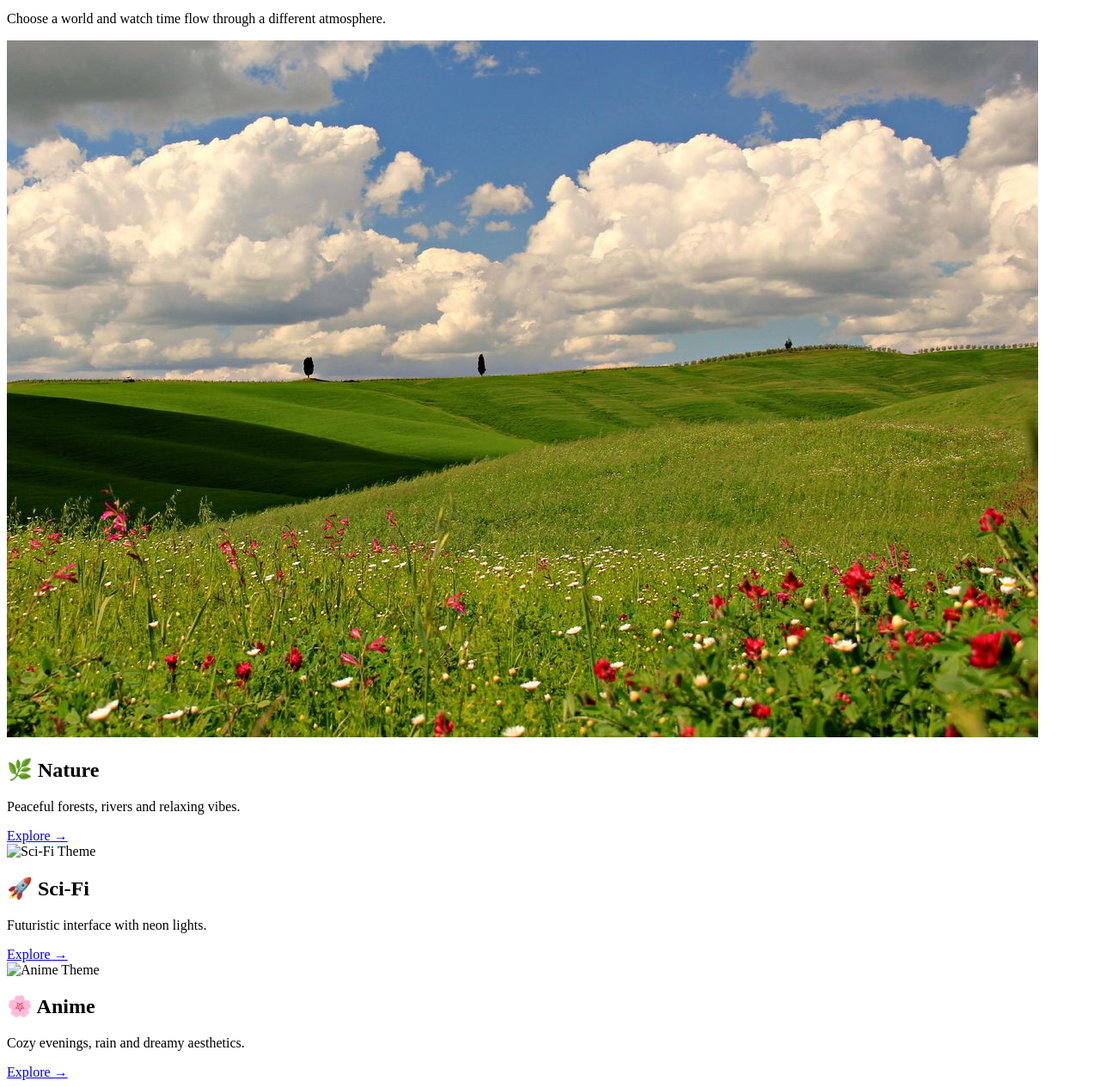
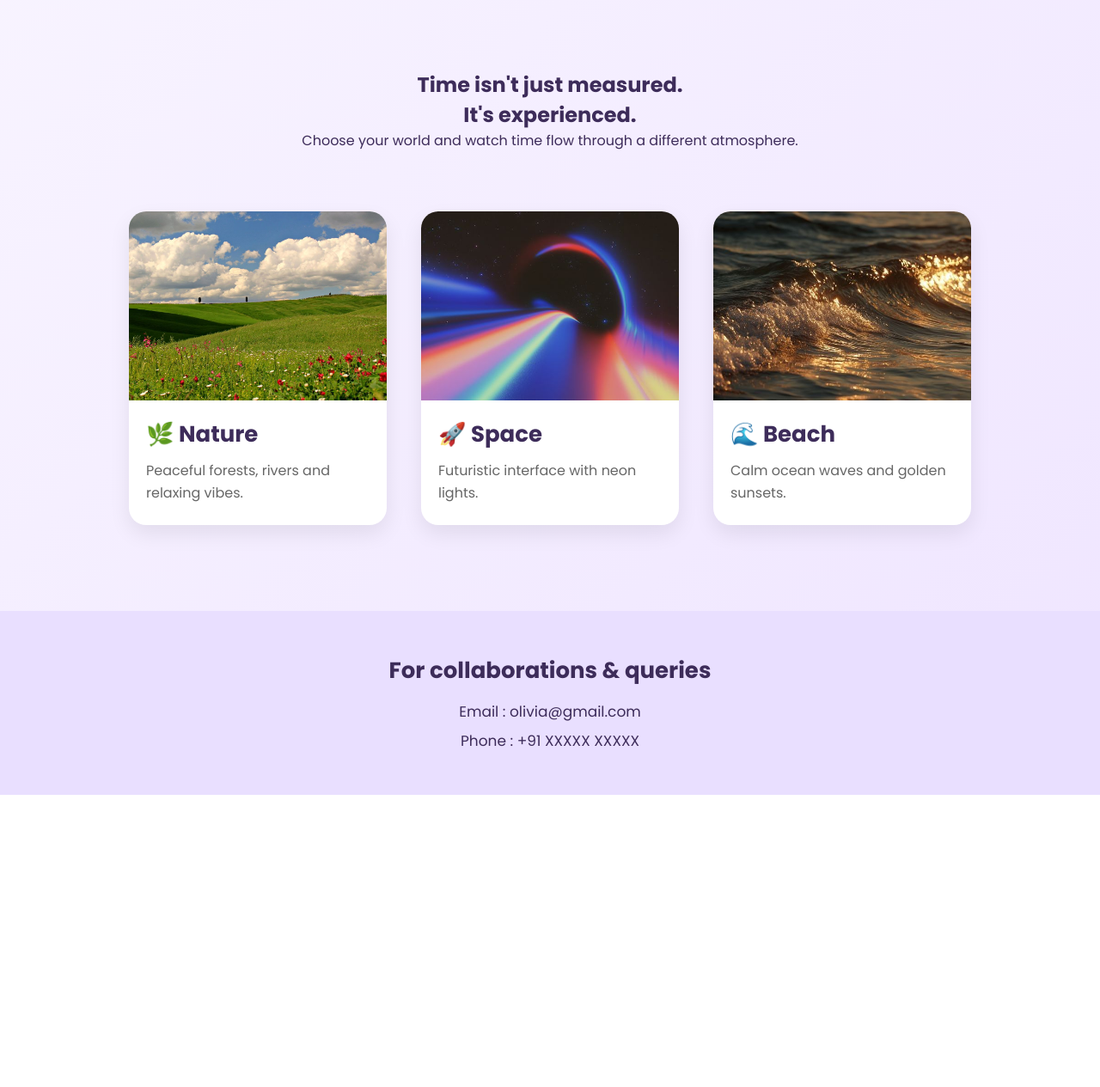
Before and after one commit to Janis8111/digiclock, a plain HTML site: page index.html in a window 1280 px wide. Shown: the part 119-1384 px from the top of the page at 86% size. After the commit the page ends 1044 px from the top, so only its background shows below. Drawn offline with Linux system fonts and the light colour scheme.

Commit message:
sep files

```diff
--- a/index.html
+++ b/index.html
@@ -2,6 +2,7 @@
 <html lang="en">
 
 <head>
+
     <meta charset="UTF-8">
     <meta name="viewport" content="width=device-width, initial-scale=1.0">
 
@@ -10,88 +11,100 @@
     <!-- Google Font -->
     <link href="https://fonts.googleapis.com/css2?family=Poppins:wght@300;400;600;700&display=swap" rel="stylesheet">
 
-    <!-- CSS File -->
+    <!-- CSS -->
     <link rel="stylesheet" href="style.css">
+
 </head>
 
 <body>
 
-    <!-- Main Container -->
-    <div class="container">
+    <!-- Logo -->
 
-        <!-- App Name -->
     <header>
 
         <h1 class="logo">Chronoscape</h1>
 
-            <p class="tagline">
+    </header>
+
+
+    <!-- Hero Section -->
+
+    <section class="hero">
+
+        <h2>
             Time isn't just measured.<br>
             It's experienced.
+        </h2>
+
+        <p>
+            Choose your world and watch time flow through a different atmosphere.
         </p>
 
-            <p class="description">
-                Choose a world and watch time flow through a different atmosphere.
-            </p>
+    </section>
 
-        </header>
 
     <!-- Theme Cards -->
+
     <section class="cards">
 
-            <!-- Nature Card -->
-            <div class="card">
+        <!-- Nature -->
 
-                <img src="images/nature.jpg" alt="Nature Theme">
+        <a href="nature.html" class="card nature-card">
 
-                <h2>🌿 Nature</h2>
+            <img src="images/nature.jpg" alt="Nature">
+
+            <h3>🌿 Nature</h3>
 
             <p>
                 Peaceful forests, rivers and relaxing vibes.
             </p>
 
-                <a href="nature.html" class="btn">
-                    Explore →
         </a>
 
-            </div>
 
-            <!-- Sci-Fi Card -->
-            <div class="card">
+        <!-- Space -->
 
-                <img src="images/scifi.jpg" alt="Sci-Fi Theme">
+        <a href="scifi.html" class="card space-card">
 
-                <h2>🚀 Sci-Fi</h2>
+            <img src="images/space.jpg" alt="Space">
+
+            <h3>🚀 Space</h3>
 
             <p>
                 Futuristic interface with neon lights.
             </p>
 
-                <a href="scifi.html" class="btn">
-                    Explore →
         </a>
 
-            </div>
 
-            <!-- Anime Card -->
-            <div class="card">
+        <!-- Beach -->
 
-                <img src="images/anime.jpg" alt="Anime Theme">
+        <a href="beach.html" class="card beach-card">
 
-                <h2>🌸 Anime</h2>
+            <img src="images/beach.jpg" alt="Beach">
+
+            <h3>🌊 Beach</h3>
 
             <p>
-                    Cozy evenings, rain and dreamy aesthetics.
+                Calm ocean waves and golden sunsets.
             </p>
 
-                <a href="anime.html" class="btn">
-                    Explore →
         </a>
-
-            </div>
 
     </section>
 
-    </div>
+
+    <!-- Footer -->
+
+    <footer>
+
+        <h3>For collaborations & queries</h3>
+
+        <p>Email : olivia@gmail.com</p>
+
+        <p>Phone : +91 XXXXX XXXXX</p>
+
+    </footer>
 
 </body>
 
--- /dev/null
+++ b/nature.css
@@ -0,0 +1,151 @@
+/* Remove default spacing */
+
+*{
+    margin:0;
+    padding:0;
+    box-sizing:border-box;
+}
+
+body{
+
+    font-family:'Poppins',sans-serif;
+    overflow:hidden;
+
+}
+
+/* Background Video */
+
+#bg-video{
+
+    position:fixed;
+
+    top:0;
+    left:0;
+
+    width:100%;
+    height:100%;
+
+    object-fit:cover;
+
+    z-index:-2;
+
+}
+
+/* Dark Overlay */
+
+.overlay{
+
+    position:fixed;
+
+    top:0;
+    left:0;
+
+    width:100%;
+    height:100%;
+
+    background:rgba(0,0,0,.35);
+
+    z-index:-1;
+
+}
+
+/* Back Button */
+
+.back{
+
+    position:absolute;
+
+    top:35px;
+    left:40px;
+
+    text-decoration:none;
+
+    color:white;
+
+    font-size:20px;
+
+    padding:12px 22px;
+
+    border-radius:30px;
+
+    background:rgba(255,255,255,.15);
+
+    backdrop-filter:blur(12px);
+
+    transition:.4s;
+
+}
+
+/* Hover */
+
+.back:hover{
+
+    background:rgba(180,255,180,.25);
+
+}
+
+/* Clock Container */
+
+.clock-container{
+
+    height:100vh;
+
+    display:flex;
+
+    flex-direction:column;
+
+    justify-content:center;
+
+    align-items:center;
+
+    color:white;
+
+    text-align:center;
+
+}
+
+/* Greeting */
+
+#greeting{
+
+    font-size:38px;
+
+    margin-bottom:15px;
+
+}
+
+/* Clock */
+
+#clock{
+
+    font-size:110px;
+
+    font-weight:600;
+
+    letter-spacing:5px;
+
+}
+
+/* Date */
+
+#date{
+
+    margin-top:15px;
+
+    font-size:28px;
+
+}
+
+/* Quote */
+
+.quote{
+
+    margin-top:35px;
+
+    font-size:22px;
+
+    font-style:italic;
+
+    opacity:.9;
+
+}
--- a/style.css
+++ b/style.css
@@ -0,0 +1,261 @@
+html{
+    scroll-behavior: smooth;
+}
+
+/* Removes the default spacing */
+*{
+    margin:0;
+    padding:0;
+    box-sizing:border-box;
+}
+
+/* Whole webpage */
+
+body{
+
+    font-family:'Poppins',sans-serif;
+
+    background:linear-gradient(
+    135deg,
+    #F8F4FF,
+    #EFE5FF
+    );
+
+    min-height:100vh;
+
+    color:#3D2C5A;
+
+}
+
+/* Logo */
+
+header{
+
+    padding:30px 60px;
+
+}
+
+.logo{
+
+    font-size:40px;
+
+    font-weight:700;
+
+}
+
+/* Hero Section */
+
+.hero{
+
+    text-align:center;
+
+    margin-top:80px;
+
+    margin-bottom:70px;
+
+    animation:fadeUp 1s ease;
+
+}
+
+.quote{
+
+    font-size:45px;
+
+    font-weight:600;
+
+    line-height:1.4;
+
+}
+
+.subtitle{
+
+    margin-top:20px;
+
+    font-size:18px;
+
+    color:#5B4B73;
+
+}
+
+.choose{
+
+    margin-top:50px;
+
+    font-size:36px;
+
+}
+
+/* Cards Section */
+
+.cards{
+
+    display:flex;
+
+    justify-content:center;
+
+    gap:40px;
+
+    flex-wrap:wrap;
+
+    padding:0 60px;
+
+    animation:fadeUp 1.3s ease;
+
+}
+
+/* Individual Card */
+
+.card{
+
+    width:300px;
+
+    background:white;
+
+    border-radius:20px;
+
+    overflow:hidden;
+
+    text-decoration:none;
+
+    color:#3D2C5A;
+
+    box-shadow:0 10px 25px rgba(0,0,0,0.08);
+
+    transition:0.35s;
+
+}
+.card img{
+    display: block;
+}
+
+/* Image */
+
+.card img{
+
+    width:100%;
+
+    height:220px;
+
+    object-fit:cover;
+
+    transition:.4s;
+
+}
+
+/* Zoom Image */
+
+.card:hover img{
+
+    transform:scale(1.08);
+
+}
+
+/* Card Heading */
+
+.card h3{
+
+    padding:20px 20px 10px;
+
+    font-size:26px;
+
+}
+
+/* Card Paragraph */
+
+.card p{
+
+    padding:0 20px 25px;
+
+    color:#666;
+
+    line-height:1.6;
+
+}
+
+/* Footer */
+
+footer{
+
+    margin-top:100px;
+
+    padding:50px;
+
+    text-align:center;
+
+    background:#E9DFFF;
+
+}
+
+footer h3{
+
+    margin-bottom:15px;
+
+    font-size:26px;
+
+}
+
+footer p{
+
+    margin-top:8px;
+
+    font-size:17px;
+
+}
+/* Footer */
+
+footer{
+
+}
+
+/* Nature Glow */
+
+.nature-card:hover{
+
+    transform: translateY(-10px);
+
+    box-shadow:
+    0 0 20px rgba(115,215,145,.6),
+    0 0 40px rgba(115,215,145,.4);
+
+}
+
+/* Space Glow */
+
+.space-card:hover{
+
+    transform: translateY(-10px);
+
+    box-shadow:
+    0 0 20px rgba(90,200,255,.6),
+    0 0 40px rgba(90,200,255,.4);
+
+}
+
+/* Beach Glow */
+
+.beach-card:hover{
+
+    transform: translateY(-10px);
+
+    box-shadow:
+    0 0 20px rgba(255,195,120,.6),
+    0 0 40px rgba(255,195,120,.4);
+
+}
+@keyframes fadeUp{
+
+    from{
+
+        opacity:0;
+        transform:translateY(30px);
+
+    }
+
+    to{
+
+        opacity:1;
+        transform:translateY(0);
+
+    }
+
+}
```
Also changed, not shown: nature.html (+72 -0 lines), beach.css (added), space.css (added). Lines whose indentation alone changed are shown as unchanged.
